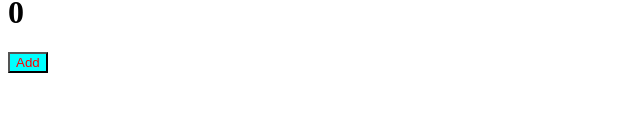
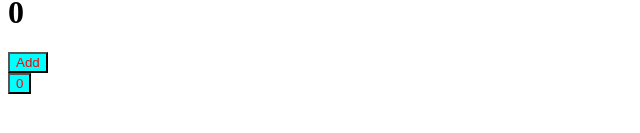
Before and after one commit to NutanShinde8926/master-class, a React (Vite) app: page / in a window 1280 px wide. Shown: the part 187-320 px from the top of the page, without its empty margins (0-640 px from the left). Built offline with nearby package versions, Linux system fonts and the light colour scheme.

Commit message:
useContext

```diff
--- a/src/App.jsx
+++ b/src/App.jsx
@@ -50,6 +50,7 @@ import Toggle from './useState/Toggle'
 import Practice from './usecontext/Practice'
 import UseEffect  from './usecontext/UseEffect'
 import CounterReduce from './usecontext/CounterReduce'
+import SmallEffect from './usecontext/SmallEffect'
 
  const App = () => {
    return (
@@ -63,6 +64,8 @@ import CounterReduce from './usecontext/CounterReduce'
       <Practice />
       <UseEffect />
       <CounterReduce />
+      <SmallEffect />
+
 
     </div>
   )
--- /dev/null
+++ b/src/usecontext/SmallEffect.jsx
@@ -0,0 +1,13 @@
+import { useState, useEffect } from "react";
+
+const Title = () => {
+  const [count, setCount] = useState(0);
+
+  useEffect(() => {
+    document.title = "Count: " + count;
+  }, [count]);
+
+  return <button onClick={() => setCount(count + 1)}>{count}</button>;
+};
+
+export default Title;
```
